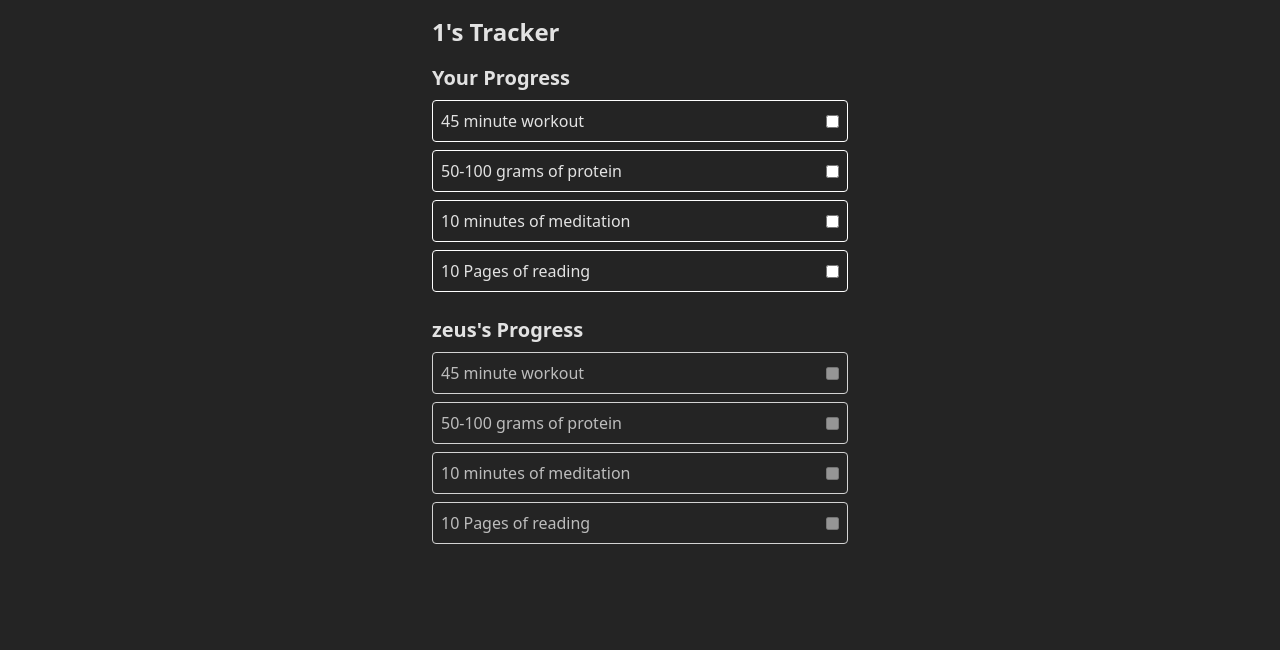
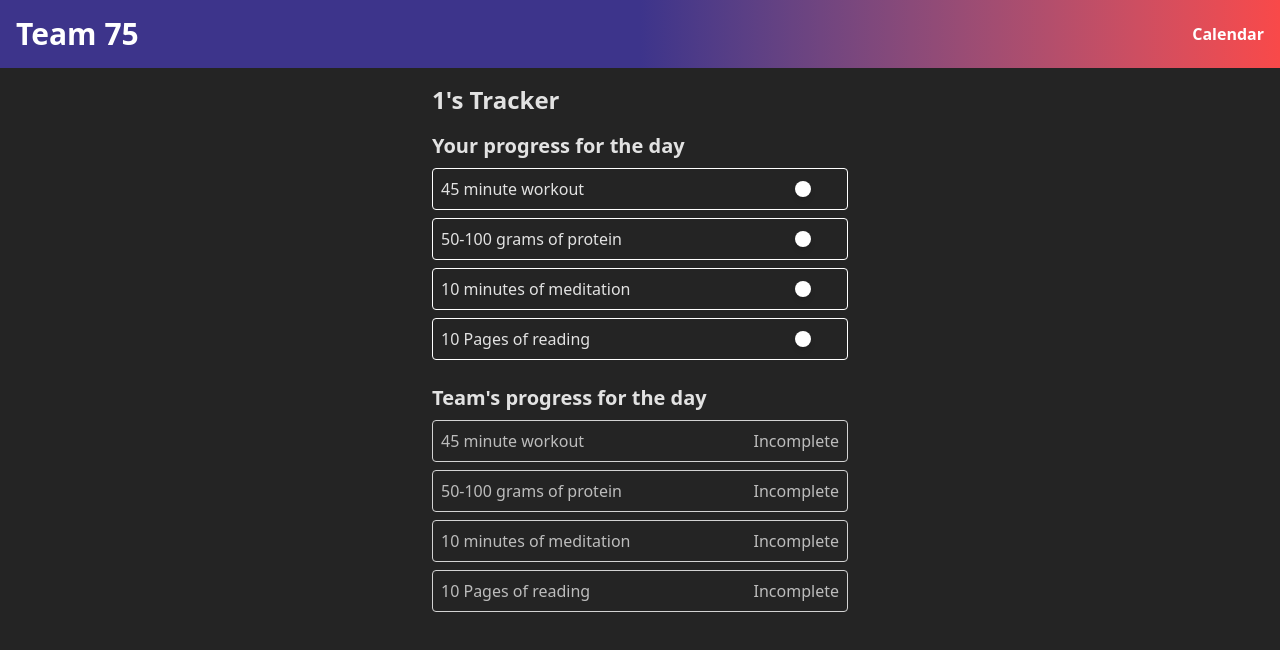
Before and after one commit to JsonLevine/team-75, a React (Vite) app: page /tracker/1 in a window 1280 px wide. Shown: the top 650 px of the page. Built offline with nearby package versions, Linux system fonts and the light colour scheme; no server answers; the database is empty.

Commit message:
Many more

```diff
--- a/src/App.jsx
+++ b/src/App.jsx
@@ -3,13 +3,17 @@ import React from 'react';
 import './index.css';
 import Home from "./pages/Home.jsx";
 import Tracker from "./pages/Tracker.jsx";
+import Header from "./pages/Header.jsx";
+import Calendar from "./pages/Calendar.jsx";
 
 export default function App() {
   return (
     <Router>
+      <Header />
       <Routes>
         <Route path="/" element={<Home />} />
         <Route path="/tracker/:username" element={<Tracker />} />
+        <Route path="/calendar" element={<Calendar />} />
       </Routes>
     </Router>
   );
--- /dev/null
+++ b/src/pages/Calendar.jsx
@@ -0,0 +1,89 @@
+import { useState, useEffect } from "react";
+import supabase from "../lib/supabase";
+
+const startDate = new Date(2025, 9, 5); // Month is 0-indexed: 9 = October
+const totalDays = 75;
+const activityKeys = ["workout", "protein", "meditation", "reading"];
+const users = ["jason", "gabby"];
+
+// Generate array of 75 sequential dates
+const days = Array.from({ length: totalDays }, (_, i) => {
+  const date = new Date(startDate);
+  date.setDate(date.getDate() + i);
+  return date.toISOString().split("T")[0]; // YYYY-MM-DD
+});
+
+export default function Calendar() {
+    const [dayProgress, setDayProgress] = useState({}); // { "2025-10-18": 3, ... }
+
+    useEffect(() => {
+      const fetchProgress = async () => {
+        const { data, error } = await supabase.from("progress").select("*");
+        if (error) {
+          console.error(error);
+          return;
+        }
+
+        const progressMap = {};
+
+        days.forEach((day) => {
+          // Count how many activities have been completed by either user
+          let completedCount = 0;
+          activityKeys.forEach((activity) => {
+            const done = users.some((user) => {
+              const row = data.find((r) => r.username === user && r.date === day);
+              return row && row[activity];
+            });
+            if (done) completedCount++;
+          });
+          progressMap[day] = completedCount;
+        });
+
+        setDayProgress(progressMap);
+      };
+
+      fetchProgress();
+    }, []);
+
+    const getColor = (count) => {
+      switch (count) {
+        case 0:
+          return "bg-gray-200 text-gray-700";
+        case 1:
+          return "bg-linear-to-t from-orange-400 from-10% to-white to-30% text-black";
+        case 2:
+          return "bg-linear-to-t from-yellow-400 from-40% to-white to-60% text-black";
+        case 3:
+          return "bg-linear-to-t from-blue-400 from-60% to-white to-80% text-black";
+        case 4:
+          return "bg-green-500 text-white text-bold";
+        default:
+          return "bg-gray-200 text-gray-700";
+      }
+    };
+
+    return (
+      <div className="p-4 max-w-md mx-auto">
+        <h1 className="text-2xl font-bold mb-4 text-center">Team-75 Combined Progress</h1>
+        <div className="grid grid-cols-7 gap-1">
+          {days.map((day) => {
+            const count = dayProgress[day] || 0;
+            const date = new Date(day);
+            const monthNum = date.getMonth();
+            const dayNum = date.getDate();
+            return (
+              <div
+                key={day}
+                className={`w-full h-10 flex items-center justify-center rounded ${getColor(
+                  count
+                )}`}
+                title={`${day} — ${count}/4 activities`}
+              >
+                {monthNum+1}/{dayNum+1}
+              </div>
+            );
+          })}
+        </div>
+      </div>
+    );
+  }
--- /dev/null
+++ b/src/pages/Header.jsx
@@ -0,0 +1,15 @@
+import React from 'react'
+import { Link } from 'react-router-dom';
+
+function Header() {
+    return (
+      <header className="bg-linear-to-r from-gq-violet from-50% to-jl-red text-white p-4 flex justify-between items-center">
+        <Link to="/" className="font-bold text-3xl">Team 75</Link>
+        <nav className="space-x-4">
+          <Link to="/calendar" className="text-gq_orange font-bold hover:text-gq_orange_hover hover:underline">Calendar</Link>
+        </nav>
+      </header>
+    );
+  }
+
+export default Header
--- a/src/pages/Home.jsx
+++ b/src/pages/Home.jsx
@@ -8,19 +8,19 @@ export default function Home() {
   };
 
   return (
-    <div className="space-y-4 h-screen flex flex-col items-center justify-center bg-gray-900 text-white">
-      <h1 className="text-3xl font-bold mb-8">Welcome! Who is this?</h1>
+    <div className="space-y-4 h-screen flex flex-col items-center justify-baseline bg-gray-900 text-white">
+      <h1 className="text-3xl font-bold my-8">Welcome! Who is this?</h1>
         <button
-          className="bg-blue-500 w-64 h-1/3 py-4 rounded-xl text-xl font-semibold hover:bg-blue-600"
-          onClick={() => handleSelect("Zeus")}
+          className="bg-jl-red w-64 h-1/3 py-4 rounded-xl text-xl font-semibold hover:bg-jl-red_hover cursor-pointer"
+          onClick={() => handleSelect("jason")}
         >
-          Zeus
+          jason
         </button>
         <button
-          className="bg-pink-500 w-64 h-1/3 py-4 rounded-xl text-xl font-semibold hover:bg-pink-600"
-          onClick={() => handleSelect("Hera")}
+          className="bg-gq-violet w-64 h-1/3 py-4 rounded-xl text-xl font-semibold hover:bg-gq-violet_hover cursor-pointer"
+          onClick={() => handleSelect("gabby")}
         >
-          Hera
+          gabby
         </button>
     </div>
   );
--- a/src/pages/Tracker.jsx
+++ b/src/pages/Tracker.jsx
@@ -15,12 +15,19 @@ export default function Tracker() {
   const [otherProgress, setOtherProgress] = useState({});
   const today = new Date().toISOString().split("T")[0]; // YYYY-MM-DD
 
-  const otherUser = username === "zeus" ? "hera" : "zeus";
+  const otherUser = username === "jason" ? "gabby" : "jason";
 
-  const userColor = username === "zeus" ? "bg-jl-red" : "bg-gq-violet";
-  const userLightColor = username === "zeus" ? "bg-jl-red_hover" : "bg-gq-violet_hover";
-  const otherUserColor = otherUser === "zeus" ? "bg-jl-red" : "bg-gq-violet";
-  const otherUserLightColor = otherUser === "zeus" ? "bg-jl-red" : "bg-gq-violet_hover";
+  const userColor = username === "jason" ? "jl-red" : "gq-violet";
+  const userLightColor = username === "jason" ? "jl-red_hover" : "gq-violet_hover";
+    const userSuccessColor = username === "jason" ? "jl-orange" : "gq-purple";
+    const userFailColor = username === "jason" ? "jl-yellow_hover" : "gq-blue";
+
+  const otherUserColor = otherUser === "jason" ? "jl-red" : "gq-violet";
+  const otherUserLightColor = otherUser === "jason" ? "jl-red_hover" : "gq-violet_hover";
+
+  const userGradient = username === "jason" ?
+    "bg-linear-to-r from-jl-red from-40% to-gq-violet" :
+    "bg-linear-to-r from-gq-violet from-40% to-jl-red";
 
   // Fetch today's progress for both users
   useEffect(() => {
@@ -64,38 +71,43 @@ export default function Tracker() {
     <div className="p-4 max-w-md mx-auto">
       <h1 className="text-2xl font-bold mb-4">{username}'s Tracker</h1>
 
-      <h2 className="text-xl font-semibold mb-2">Your Progress</h2>
+      <h2 className="text-xl font-semibold mb-2">Your progress for the day</h2>
       <div className="space-y-2 mb-6">
         {activities.map((act) => (
           <label key={act.key}
           className={`
-            ${progress[act.key] ? userColor : ""}
-            ${otherProgress[act.key] && !progress[act.key] ? `${otherUserLightColor} text-black line-through opacity-70` : ""}
+            ${progress[act.key] ? `bg-${userColor}` : ""}
+            ${otherProgress[act.key] && !progress[act.key] ? `bg-${otherUserLightColor} text-black line-through opacity-70` : ""}
             ${'flex items-center justify-between border border-white p-2 rounded'}
         `}
           >
             <span>{act.label}</span>
-            <input
-              type="checkbox"
-              checked={progress[act.key] || false}
-              onChange={() => handleToggle(act.key)}
-            />
+            <button
+                type="button"
+                onClick={() => handleToggle(act.key)}
+                className={`w-12 h-6 flex items-center rounded-full p-1 duration-300 focus:outline-none
+                ${progress[act.key] ? `bg-${userSuccessColor} justify-end` : `bg-${userFailColor} justify-start`}`}
+            >
+        <div className="w-4 h-4 bg-white rounded-full shadow-md transform duration-300" />
+      </button>
           </label>
         ))}
       </div>
 
-      <h2 className="text-xl font-semibold mb-2">{otherUser}'s Progress</h2>
+      <h2 className="text-xl font-semibold mb-2">Team's progress for the day</h2>
       <div className="space-y-2">
         {activities.map((act) => (
           <label key={act.key}
           className={`
-            ${otherProgress[act.key] ? otherUserColor : ""}
-            ${progress[act.key] && !otherProgress[act.key] ? `${userLightColor} text-black line-through` : ""}
+            ${otherProgress[act.key] && progress[act.key] ? userGradient : ""}
+            ${progress[act.key] && !otherProgress[act.key] ? `bg-${userLightColor} text-black` : ""}
+            ${otherProgress[act.key] && !progress[act.key] ? `bg-${otherUserLightColor} text-black` : ""}
             ${`flex items-center justify-between border border-white p-2 rounded opacity-80`}
        `}
           >
             <span>{act.label}</span>
-            <input type="checkbox" checked={otherProgress[act.key] || false} disabled />
+            {/* <input type="checkbox" checked={otherProgress[act.key] || false} disabled /> */}
+            <span>{otherProgress[act.key] || progress[act.key] ? <strong>Completed!</strong> : "Incomplete"}</span>
           </label>
         ))}
       </div>
--- a/src/style.css
+++ b/src/style.css
@@ -17,5 +17,5 @@
     --color-jl-orange_hover: #F4A001; /* light tangerine */
 
     --color-jl-red: #F94949; /* red */
-    --color-jl-red_hover: #F56825; /* light red */
+    --color-jl-red_hover: #FF7B7B; /* light red */
 }
```
